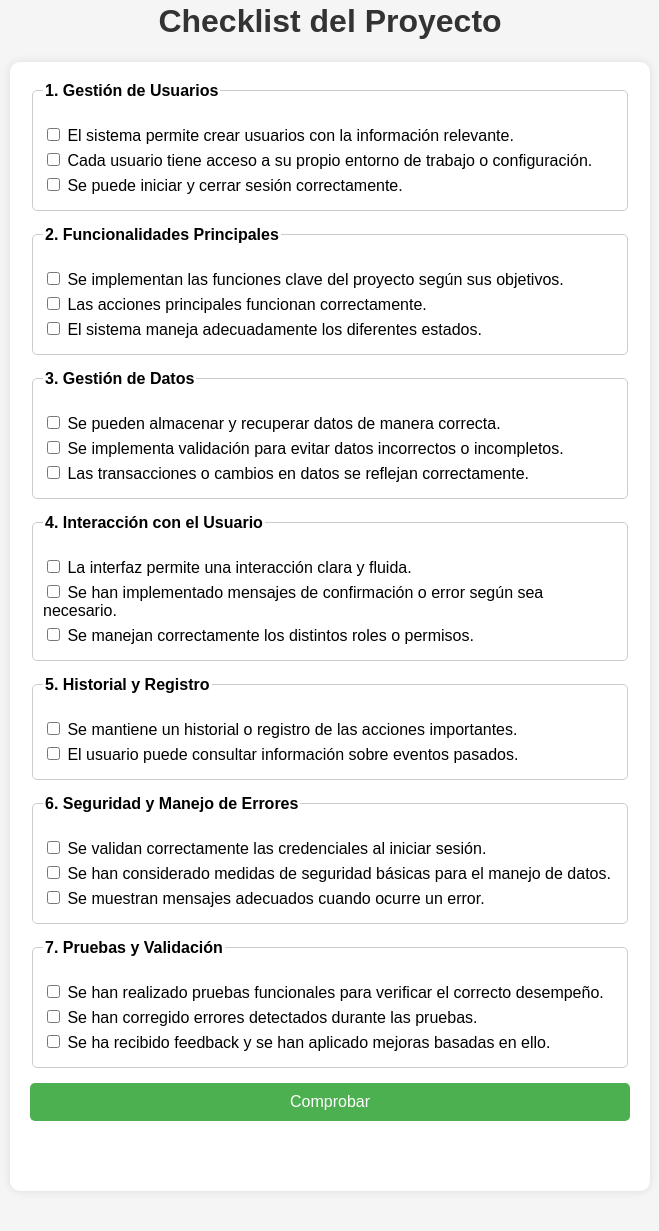
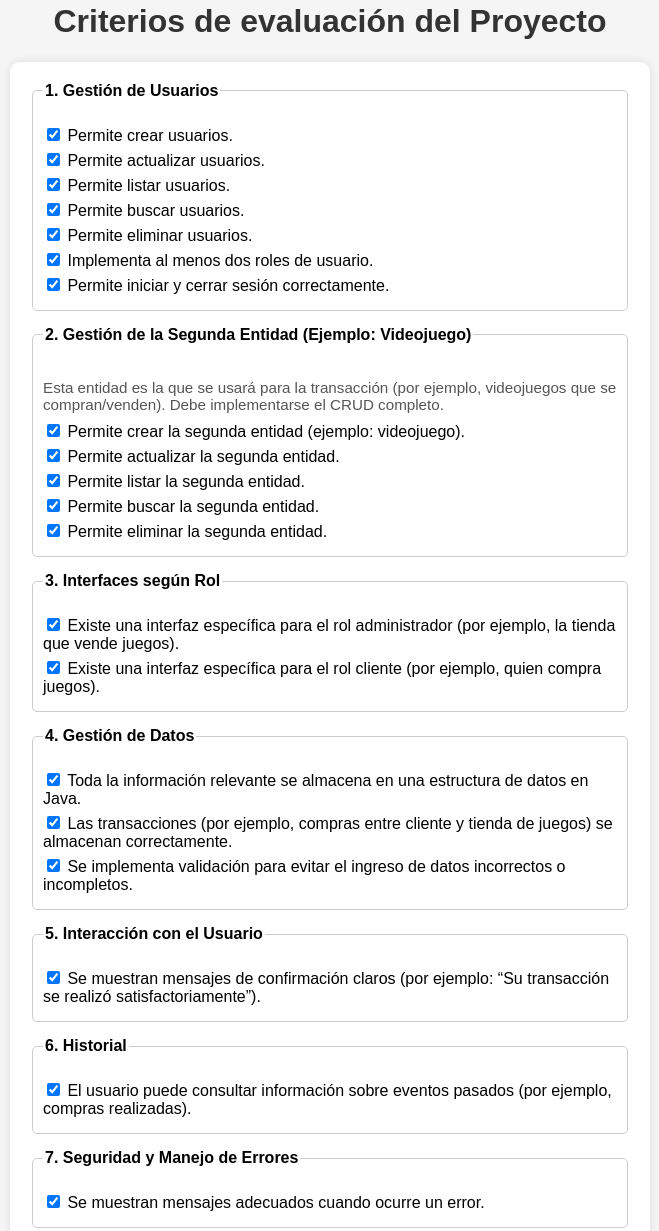
Before and after one commit to sarboleda72/check-list-cajero-java, a plain HTML site: page index.html in a window 1280 px wide. Shown: the part 58-1289 px from the top of the page, without its empty margins (310-969 px from the left). Drawn offline with Linux system fonts and the light colour scheme.

Commit message:
Add README and improve checklist UI and logic
Added a detailed README.md explaining project usage and evaluation criteria. Refactored index.html to restore and clarify checklist items, grouping them by evaluation category and improving labels. Updated script.js to simplify and correct grade calculation, now displaying scores out of 5. Enhanced styles.css for better result display and visual feedback.

```diff
--- a/assets/js/script.js
+++ b/assets/js/script.js
@@ -1,24 +1,15 @@
 function calcularNota() {
-  const checkboxes = document.querySelectorAll('input[name="requisito"]');
-  let totalRequisitos = checkboxes.length;
-  let requisitosCompletos = 0;
-
-  checkboxes.forEach((checkbox) => {
-    if (checkbox.checked) {
-      requisitosCompletos++;
-    }
-  });
-
-  let porcentajeCompletado = (requisitosCompletos / totalRequisitos) * 100;
-  let nota = (porcentajeCompletado / 100) * 50;
-
+  const checkboxes = document.querySelectorAll('input[type="checkbox"]');
+  let total = checkboxes.length;
+  let checked = 0;
+  checkboxes.forEach((c) => { if (c.checked) checked++; });
+  let nota = (checked === total) ? 5 : (checked / total) * 5;
   let resultadoDiv = document.getElementById("resultado");
-  if (porcentajeCompletado === 100) {
-    resultadoDiv.innerHTML = `¡Felicidades! Has completado el 100% del checklist. Nota: ${nota.toFixed(2)} / 50`;
+  resultadoDiv.innerHTML = `<b>Nota Total: ${nota.toFixed(2)} / 5</b>`;
+  if (nota === 5) {
     resultadoDiv.classList.add("completo");
     resultadoDiv.classList.remove("incompleto");
   } else {
-    resultadoDiv.innerHTML = `Has completado el ${porcentajeCompletado.toFixed(2)}% del checklist. Nota estimada: ${nota.toFixed(2)} / 50`;
     resultadoDiv.classList.add("incompleto");
     resultadoDiv.classList.remove("completo");
   }
--- a/assets/styles/styles.css
+++ b/assets/styles/styles.css
@@ -50,6 +50,19 @@ button:hover {
     text-align: center;
     font-size: 18px;
     font-weight: bold;
+    background: #eaf6ea;
+    border-radius: 8px;
+    border: 1px solid #b2dfb2;
+}
+
+#resultado hr {
+    margin: 15px 0;
+    border: none;
+    border-top: 1px solid #b2dfb2;
+}
+
+#resultado b {
+    color: #333;
 }
 .completo {
     color: green;
--- a/index.html
+++ b/index.html
@@ -1,68 +1,74 @@
 <!DOCTYPE html>
 <html lang="es">
+
 <head>
     <meta charset="UTF-8">
     <meta name="viewport" content="width=device-width, initial-scale=1.0">
-    <title>Checklist de Proyecto de Cajero Automático</title>
+    <title>Criterios de evaluación</title>
     <link rel="stylesheet" href="assets/styles/styles.css">
 </head>
+
 <body>
 
-    <h1>Checklist del Proyecto</h1>
+    <h1>Criterios de evaluación del Proyecto</h1>
 
     <form id="checklistForm">
+        <!-- Checklist original restaurado -->
         <fieldset>
             <legend>1. Gestión de Usuarios</legend>
-            <label><input type="checkbox" name="requisito"> El sistema permite crear usuarios con la información relevante.</label>
-            <label><input type="checkbox" name="requisito"> Cada usuario tiene acceso a su propio entorno de trabajo o configuración.</label>
-            <label><input type="checkbox" name="requisito"> Se puede iniciar y cerrar sesión correctamente.</label>
+            <label><input type="checkbox" name="usuarios" value="crear" checked> Permite crear usuarios.</label>
+            <label><input type="checkbox" name="usuarios" value="actualizar" checked> Permite actualizar usuarios.</label>
+            <label><input type="checkbox" name="usuarios" value="listar" checked> Permite listar usuarios.</label>
+            <label><input type="checkbox" name="usuarios" value="buscar" checked> Permite buscar usuarios.</label>
+            <label><input type="checkbox" name="usuarios" value="eliminar" checked> Permite eliminar usuarios.</label>
+            <label><input type="checkbox" name="usuarios" value="roles" checked> Implementa al menos dos roles de usuario.</label>
+            <label><input type="checkbox" name="usuarios" value="login" checked> Permite iniciar y cerrar sesión correctamente.</label>
         </fieldset>
 
         <fieldset>
-            <legend>2. Funcionalidades Principales</legend>
-            <label><input type="checkbox" name="requisito"> Se implementan las funciones clave del proyecto según sus objetivos.</label>
-            <label><input type="checkbox" name="requisito"> Las acciones principales funcionan correctamente.</label>
-            <label><input type="checkbox" name="requisito"> El sistema maneja adecuadamente los diferentes estados.</label>
+            <legend>2. Gestión de la Segunda Entidad (Ejemplo: Videojuego)</legend>
+            <p style="font-size: 0.95em; color: #555; margin-bottom: 8px;">Esta entidad es la que se usará para la
+                transacción (por ejemplo, videojuegos que se compran/venden). Debe implementarse el CRUD completo.</p>
+            <label><input type="checkbox" name="videojuego" value="crear" checked> Permite crear la segunda entidad (ejemplo: videojuego).</label>
+            <label><input type="checkbox" name="videojuego" value="actualizar" checked> Permite actualizar la segunda entidad.</label>
+            <label><input type="checkbox" name="videojuego" value="listar" checked> Permite listar la segunda entidad.</label>
+            <label><input type="checkbox" name="videojuego" value="buscar" checked> Permite buscar la segunda entidad.</label>
+            <label><input type="checkbox" name="videojuego" value="eliminar" checked> Permite eliminar la segunda entidad.</label>
+
         </fieldset>
 
         <fieldset>
-            <legend>3. Gestión de Datos</legend>
-            <label><input type="checkbox" name="requisito"> Se pueden almacenar y recuperar datos de manera correcta.</label>
-            <label><input type="checkbox" name="requisito"> Se implementa validación para evitar datos incorrectos o incompletos.</label>
-            <label><input type="checkbox" name="requisito"> Las transacciones o cambios en datos se reflejan correctamente.</label>
+            <legend>3. Interfaces según Rol</legend>
+            <label><input type="checkbox" name="interfaces" value="admin" checked> Existe una interfaz específica para el rol administrador (por ejemplo, la tienda que vende juegos).</label>
+            <label><input type="checkbox" name="interfaces" value="cliente" checked> Existe una interfaz específica para el rol cliente (por ejemplo, quien compra juegos).</label>
         </fieldset>
 
         <fieldset>
-            <legend>4. Interacción con el Usuario</legend>
-            <label><input type="checkbox" name="requisito"> La interfaz permite una interacción clara y fluida.</label>
-            <label><input type="checkbox" name="requisito"> Se han implementado mensajes de confirmación o error según sea necesario.</label>
-            <label><input type="checkbox" name="requisito"> Se manejan correctamente los distintos roles o permisos.</label>
+            <legend>4. Gestión de Datos</legend>
+            <label><input type="checkbox" name="requisito" checked> Toda la información relevante se almacena en una estructura de datos en Java.</label>
+            <label><input type="checkbox" name="requisito" checked> Las transacciones (por ejemplo, compras entre cliente y tienda de juegos) se almacenan correctamente.</label>
+            <label><input type="checkbox" name="requisito" checked> Se implementa validación para evitar el ingreso de datos incorrectos o incompletos.</label>
         </fieldset>
 
         <fieldset>
-            <legend>5. Historial y Registro</legend>
-            <label><input type="checkbox" name="requisito"> Se mantiene un historial o registro de las acciones importantes.</label>
-            <label><input type="checkbox" name="requisito"> El usuario puede consultar información sobre eventos pasados.</label>
+            <legend>5. Interacción con el Usuario</legend>
+            <label><input type="checkbox" name="requisito" checked> Se muestran mensajes de confirmación claros (por ejemplo: “Su transacción se realizó satisfactoriamente”).</label>
         </fieldset>
 
         <fieldset>
-            <legend>6. Seguridad y Manejo de Errores</legend>
-            <label><input type="checkbox" name="requisito"> Se validan correctamente las credenciales al iniciar sesión.</label>
-            <label><input type="checkbox" name="requisito"> Se han considerado medidas de seguridad básicas para el manejo de datos.</label>
-            <label><input type="checkbox" name="requisito"> Se muestran mensajes adecuados cuando ocurre un error.</label>
+            <legend>6. Historial</legend>
+            <label><input type="checkbox" name="requisito" checked> El usuario puede consultar información sobre eventos pasados (por ejemplo, compras realizadas).</label>
         </fieldset>
 
         <fieldset>
-            <legend>7. Pruebas y Validación</legend>
-            <label><input type="checkbox" name="requisito"> Se han realizado pruebas funcionales para verificar el correcto desempeño.</label>
-            <label><input type="checkbox" name="requisito"> Se han corregido errores detectados durante las pruebas.</label>
-            <label><input type="checkbox" name="requisito"> Se ha recibido feedback y se han aplicado mejoras basadas en ello.</label>
+            <legend>7. Seguridad y Manejo de Errores</legend>
+            <label><input type="checkbox" name="requisito" checked> Se muestran mensajes adecuados cuando ocurre un error.</label>
         </fieldset>
 
         <button type="button" onclick="calcularNota()">Comprobar</button>
-
         <div id="resultado"></div>
     </form>
 </body>
 <script src="assets/js/script.js"></script>
+
 </html>
```
Also changed, not shown: 1 other file.
